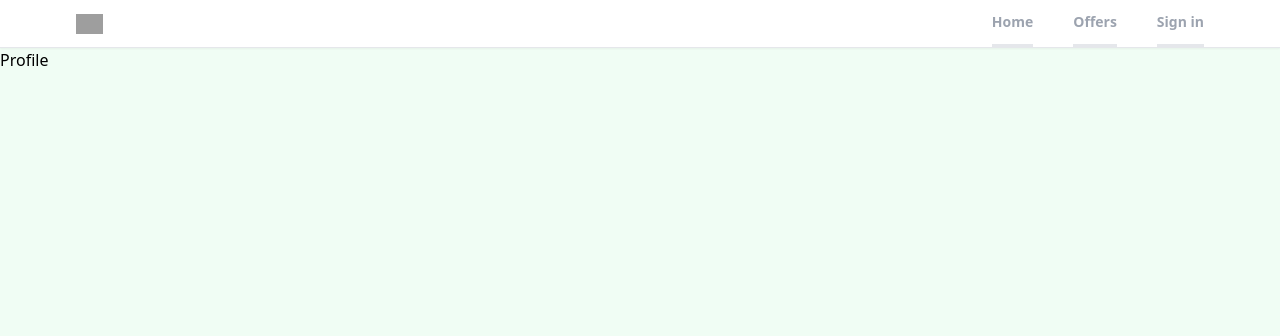
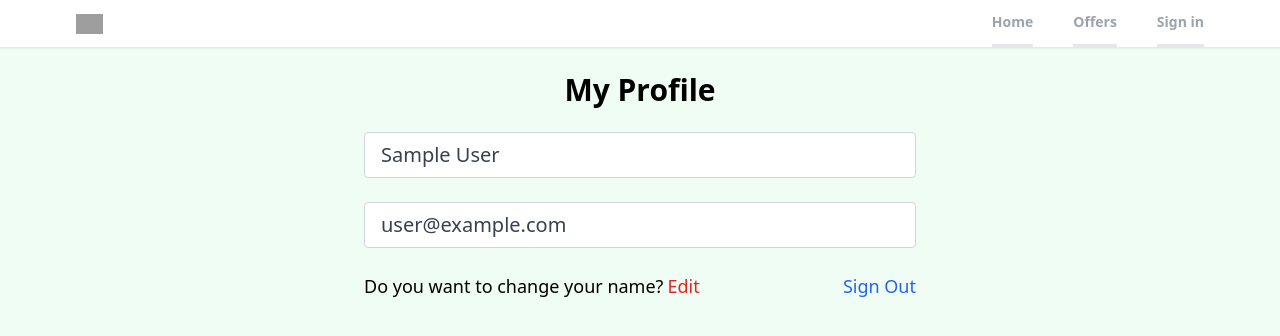
Before and after one commit to wwwld1/realtor-clone-react, a React (Create React App) app: page /profile in a window 1280 px wide. Shown: the top 336 px of the page. Built offline with nearby package versions, Linux system fonts and the light colour scheme; no server answers; sample sign-in values are in the browser's storage; grey boxes are pictures that could not be loaded.

Commit message:
create private route and custom hook for protecting the profile page and add logout functionality

```diff
--- a/src/App.js
+++ b/src/App.js
@@ -4,6 +4,7 @@
 import Offers from './pages/Offers'
 import SignIn from './pages/SignIn'
 import SignUp from './pages/SignUp'
+import PrivateRoute from "./components/PrivateRoute"
 import ForgotPassword from './pages/ForgotPassword'
 import Header from "./components/Header"
 import { ToastContainer } from 'react-toastify'
@@ -15,7 +16,9 @@
         <Header />
         <Routes>
           <Route path="/" element={<Home />} />
-          <Route path="/profile" element={<Profile />} />
+          <Route path="/profile" element={<PrivateRoute />}>
+            <Route path="/profile" element={<Profile />} />
+          </Route>
           <Route path="/offers" element={<Offers />} />
           <Route path="/sign-in" element={<SignIn />} />
           <Route path="/sign-up" element={<SignUp />} />
--- /dev/null
+++ b/src/components/PrivateRoute.jsx
@@ -0,0 +1,11 @@
+import React from 'react'
+import { Outlet, Navigate } from 'react-router-dom'
+import { useAuthStatus } from '../hooks/useAuthStatus'
+
+export default function PrivateRoute() {
+  const { loggedIn, checkingStatus } = useAuthStatus()
+  if (checkingStatus) {
+    return <h3>Loading...</h3>
+  }
+  return loggedIn ? <Outlet /> : <Navigate to='/sign-in' />
+}
--- /dev/null
+++ b/src/hooks/useAuthStatus.jsx
@@ -0,0 +1,18 @@
+import { getAuth, onAuthStateChanged } from 'firebase/auth'
+import React, { useEffect, useState } from 'react'
+
+export function useAuthStatus() {
+  const [loggedIn, setLoggedIn] = useState(false)
+  const [checkingStatus, setCheckingStatus] = useState(true)
+
+  useEffect(() => {
+    const auth = getAuth()
+    onAuthStateChanged(auth, (user) => {
+      if (user) {
+        setLoggedIn(true)
+      }
+      setCheckingStatus(false)
+    }, [])
+  })
+  return { loggedIn, checkingStatus }
+}
--- a/src/pages/Profile.jsx
+++ b/src/pages/Profile.jsx
@@ -1,7 +1,47 @@
-import React from 'react'
+import { getAuth } from 'firebase/auth'
+import React, { useState } from 'react'
+import { useNavigate } from 'react-router-dom'
 
 export default function Profile() {
+  const auth = getAuth()
+  const navigate = useNavigate()
+  const [formData, setFormData] = useState({
+    name: auth.currentUser.displayName,
+    email: auth.currentUser.email,
+  })
+  const { name, email } = formData
+  function onLogOut() {
+    auth.signOut()
+    navigate('/')
+  }
   return (
-    <div>Profile</div>
+    <div>
+      <section className='max-w-6xl mx-auto flex justify-center items-center flex-col'>
+        <h1 className='text-3xl text-center mt-6 font-bold'>My Profile</h1>
+        <div className='w-full md:w-[50%] mt-6 px-3 '>
+          <form>
+            {/* Name Input */}
+
+            <input type="text" id='name' value={name} disabled className='mb-6 w-full px-4 py-2 text-xl text-gray-700 bg-white border border-gray-300 rounded transition ease-in-out' />
+
+            {/* Email Input */}
+            <input type="email" id='email' value={email} disabled className='mb-6 w-full px-4 py-2 text-xl text-gray-700 bg-white border border-gray-300 rounded transition ease-in-out ' />
+
+            <div className='flex justify-between whitespace-nowrap text-sm sm:text-lg mb-6'>
+              <p className='flex items-center'>
+                Do you want to change your name?
+                <span className='text-red-600 hover:text-red-700 transition ease-in-out duration-200 ml-1 cursor-pointer'>
+                  Edit
+                </span>
+              </p>
+              <p onClick={onLogOut} className='text-blue-600 hover:text-blue-800 transition duration-200 ease-in-out cursor-pointer '>
+                Sign Out
+              </p>
+            </div>
+
+          </form>
+        </div>
+      </section>
+    </div>
   )
 }
```
